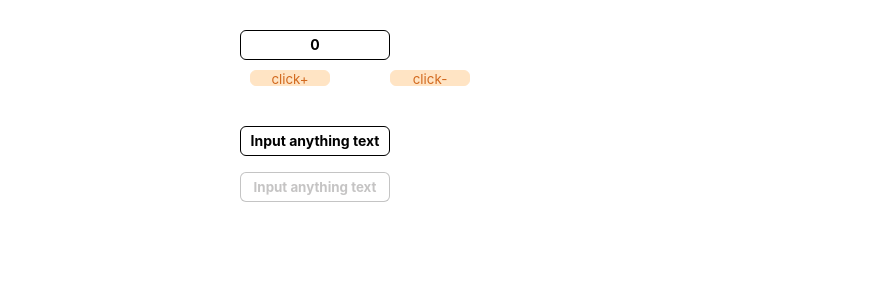
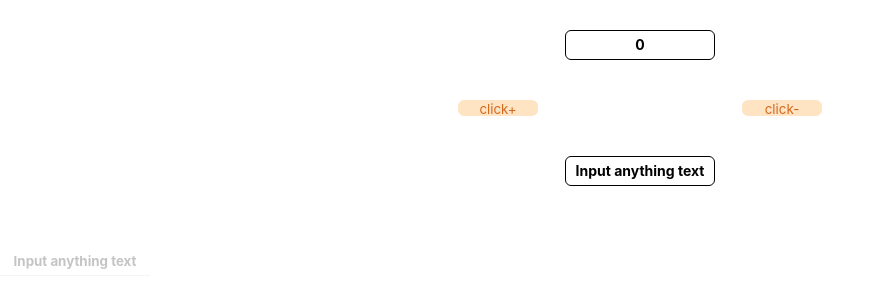
Before and after one commit to Evgeniy-makdak/hooks, a React (Create React App) app: page / in a window 1280 px wide. Shown: the top 308 px of the page, without its empty margins (0-871 px from the left). Built offline with nearby package versions, Linux system fonts and the light colour scheme.

Commit message:
minor styles changes

```diff
--- a/src/styles/counter.css
+++ b/src/styles/counter.css
@@ -1,23 +1,24 @@
 .counter {
-    margin: 30px auto;
-    width: 100vh;
+    min-width: 970px;
 }
 
 .mainTitle {
     display: flex;
     align-items: center;
     justify-content: center;
-    width: 150px;
-    height: 30px;
     border: 1px solid;
     border-radius: 6px;
     font-weight: 700;
+    margin: 30px auto;
+    width: 150px;
+    height: 30px;
 }
 
 .btn {
     display: flex;
     justify-content: space-between;
     width: 30%;
+    margin: 30px auto;
 }
 
 .btnCounter {
--- a/src/styles/input.css
+++ b/src/styles/input.css
@@ -1,21 +1,12 @@
-.mainTitle {
-    display: flex;
-    align-items: center;
-    justify-content: center;
-    width: 150px;
-    height: 30px;
-    border: 1px solid;
-    border-radius: 6px;
-    font-weight: 700;
-}
-
 .input {
     width: 150px;
     height: 30px;
-    border: 1px solid;
-    border-radius: 6px;
+    border: none;
+    border-bottom: 1px solid whitesmoke;
+    background: none;
     font-weight: 700;
     text-align: center;
     margin-top: 16px;
     color: rgba(82, 81, 80, 0.336);
+    margin: 30px auto;
 }
```
